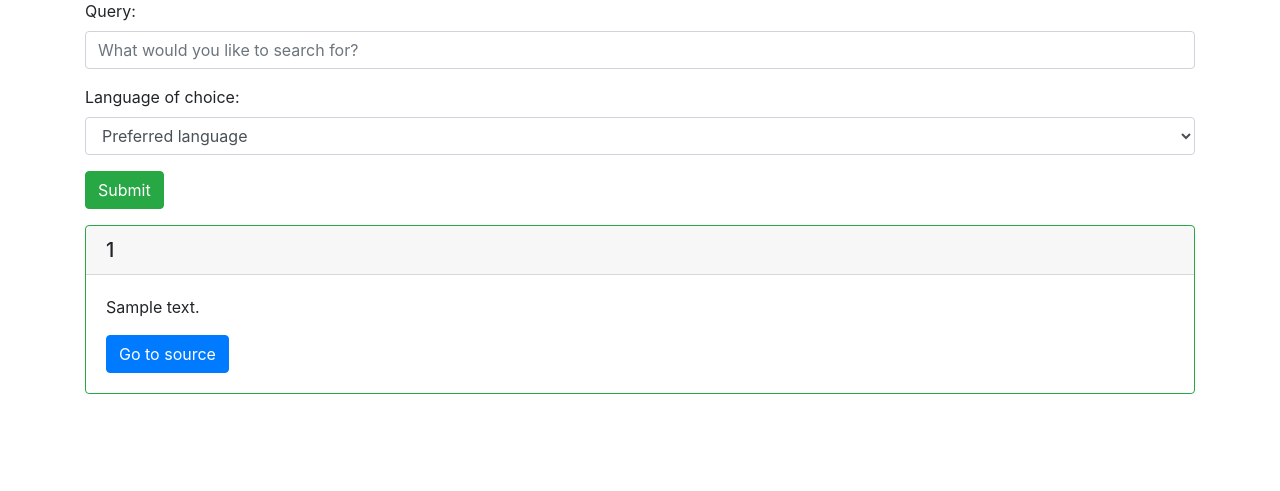
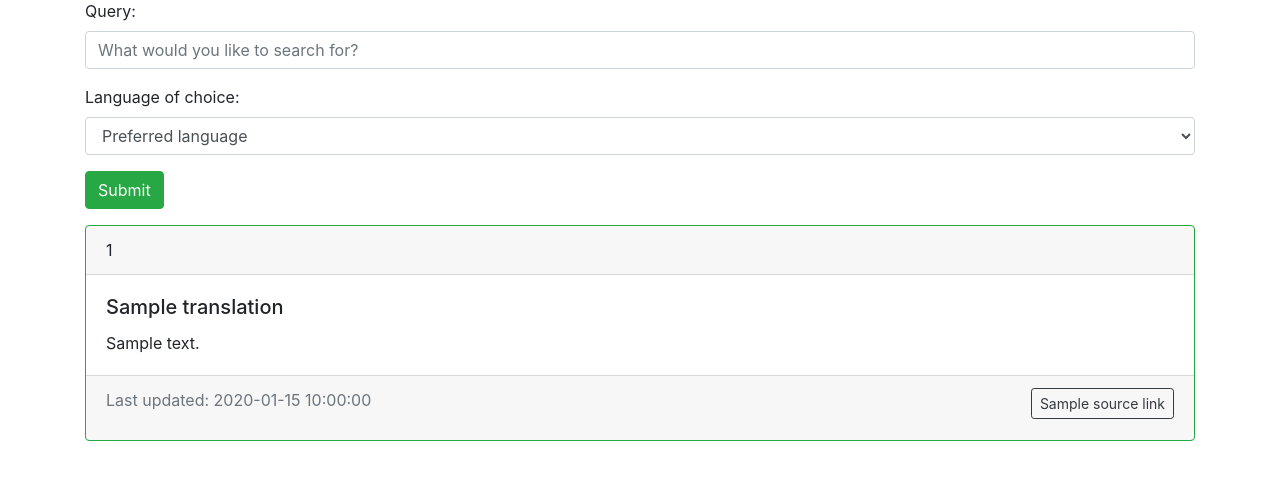
Before and after one commit to jannesgg/swe-covid-19-assistant, a Flask app: template app/templates/hello.html in a window 1280 px wide. Shown: the part 350-841 px from the top of the page. Run offline with Flask 2, Linux system fonts and the light colour scheme; the template is opened without the code that fills it: most values are stand-ins (such as "Sample title", 1, 10 or a date in 2020); some libraries are stand-ins or nearby versions.

Commit message:
Improve UI for all languages

```diff
--- a/app/app.py
+++ b/app/app.py
@@ -31,13 +31,65 @@ df = pd.read_csv("../data/corona_data.csv")
 embedding_mat = model(list(df.question.values)).numpy()
 # embedding_mat = model.encode(list(df.question.values))
 
-BLOB_RE = re.compile(r"(?P<text>.*?)"
-                     r"( [Uu]pdated: (?P<updated>\d{4}-\d{2}-\d{2} \d{2}:\d{"
-                     r"2}))"
-                     r"( \[[Oo]pen in [Nn]ew [Tt]ab\] \(.*(?P<url>\? [Ee]xp "
-                     r"= [\d,]+ # _\d+)\))?")
+UPDATED_RE = re.compile(r"(\s\w+: (?P<updated>\d\d\d\d-\d\d-\d\d\s\d\d:\d\d))")
+LINK_RE = re.compile(r"(\s\[(?P<label>.*?)\]\((?P<url>.+?)\))")
 
 LANGUAGES = ["ar", "en", "es", "fr", "de", "nl"]
+
+
+def prepare_source_link(text, links, lang):
+    source_link = links.pop(-1)
+    text = text.replace(source_link["id"], "")
+
+    source_link.pop("id")
+    url = source_link["url"]
+    source_link["url"] = f"?exp={url.rsplit('?exp=', 1)[1]}"
+    source_link["label"] = translate(source_link["label"], lang)
+
+    return text, source_link
+
+
+def get_and_replace_links(text):
+    link_matches = LINK_RE.findall(text)
+    links = []
+
+    for i, link in enumerate(link_matches):
+        link_id = f"{i}" * 5
+        text = text.replace(f"{link[0]}", link_id)
+        links.append({"id": link_id, "label": link[1], "url": link[2]})
+
+    return text, links
+
+
+def insert_links(text, links, lang):
+    for link in links:
+        t_link_label = translate(link["label"], lang).capitalize()
+        link_rep = f'<a href="https://www.folkhalsomyndigheten.se' \
+                   f'{link["url"].replace(" ", "")}">' \
+                   f'{t_link_label}</a>'
+        text = text.replace(link["id"], link_rep)
+
+    return text
+
+
+def get_and_replace_updated(text):
+    updated_match = UPDATED_RE.search(text)
+    updated = updated_match["updated"]
+    text = text.replace(updated_match.group(0), "")
+    return text, updated
+
+
+def translate(text, lang):
+    return translator.translate(text, dest=lang).text
+
+
+def translate_answer(answer, lang):
+    answer, updated = get_and_replace_updated(answer)
+    answer, links = get_and_replace_links(answer)
+    answer, source_link = prepare_source_link(answer, links, lang)
+    t_answer = translate(answer, lang)
+    t_answer = insert_links(t_answer, links, lang)
+    return t_answer, updated, source_link
 
 
 @app.route("/")
@@ -55,38 +107,32 @@ def query_check():
     query_text = request.form["text"]
     query = model([query_text])
     query_mat = np.full((len(df), np.array(embedding_mat).shape[1]), query)
-    cosim_matrix = 1 - distance.cdist(query_mat, embedding_mat,
-                                      "cosine").diagonal()
+    cosim_matrix = 1 - distance.cdist(
+        query_mat, embedding_mat, "cosine").diagonal()
 
     translations = []
 
-    texts = list(
-        df.reset_index().iloc[cosim_matrix.argsort()[-5:][::-1]].answer.values
-    )
-    bs = np.round(cosim_matrix[cosim_matrix.argsort()[-5:][::-1]], 2)
+    picked_items = cosim_matrix.argsort()[-5:][::-1]
+    answers = list(df.reset_index().iloc[picked_items].answer.values)
+    questions = list(df.reset_index().iloc[picked_items].question.values)
+    bs = np.round(cosim_matrix[picked_items], 2)
 
-    for a, b in zip(texts, bs):
+    for answer, question, b in zip(answers, questions, bs):
+        translated_answer, updated, source_link = translate_answer(answer, lang)
 
-        translation = translator.translate(a, dest=lang)
-        text = translation.text
+        translated_question = translate(question, lang)
 
-        blob_match = BLOB_RE.match(text)
-        if blob_match is not None:
+        result = {
+            "answer": ". ".join(
+                [scentence.capitalize() for scentence in
+                 translated_answer.split(". ")]),
+            "question": translated_question,
+            "updated": updated,
+            "source_link": source_link,
+            "b": b,
+        }
 
-            url = blob_match["url"]
-            if url is not None:
-                url = url.replace(" ", "").replace(",", "")
-
-            result = {
-                "text": blob_match["text"].capitalize(),
-                "updated": blob_match["updated"],
-                "url": url,
-                "b": b,
-            }
-
-            translations.append(result)
-        # else:
-        #     print(text)
+        translations.append(result)
 
     return render_template(
         "hello.html",
--- a/app/templates/hello.html
+++ b/app/templates/hello.html
@@ -35,8 +35,7 @@
 {% if query %}
 <div class="container">
     <div class="alert alert-dark" id="query_div">
-        <h5>Current query</h5>
-        Query: {{ query }}<br />
+        <h5>Your current query: {{ query }}</h5>
         Language: {{ language }}
     </div>
 </div>
@@ -52,14 +51,23 @@
         </tr>
         {% for translation in translations %}
         <div class="card border-success mb-3">
-            <h5 class="card-header">{{ loop.index }}</h5>
+            <div class="card-header">
+                {{ loop.index }}
+            </div>
             <div class="card-body">
-              <p class="card-text">{{ translation.text }}</p>
-                {% if translation.url %}
-                <a href="https://www.folkhalsomyndigheten.se/smittskydd-beredskap/utbrott/aktuella-utbrott/covid-19/fragor-och-svar/{{ translation.url }}" class="btn btn-primary">
-                  Go to source
+                <h5 class="card-title">{{ translation.question }}</h5>
+                <p class="card-text">{{ translation.answer|safe }}</p>
+            </div>
+            <div class="card-footer text-muted text-center">
+                <p class="float-left">Last updated: {{ translation.updated
+                    }}</p>
+                {% if translation.source_link %}
+                    <a
+                            href="https://www.folkhalsomyndigheten.se/smittskydd-beredskap/utbrott/aktuella-utbrott/covid-19/fragor-och-svar/{{ translation.source_link.url }}" class="btn btn-outline-dark btn-sm float-right">
+                        {{ translation.source_link.label }}
                     </a>
                 {% endif %}
+
             </div>
         </div>
         <tr>
```
Lines whose indentation alone changed are shown as unchanged.
